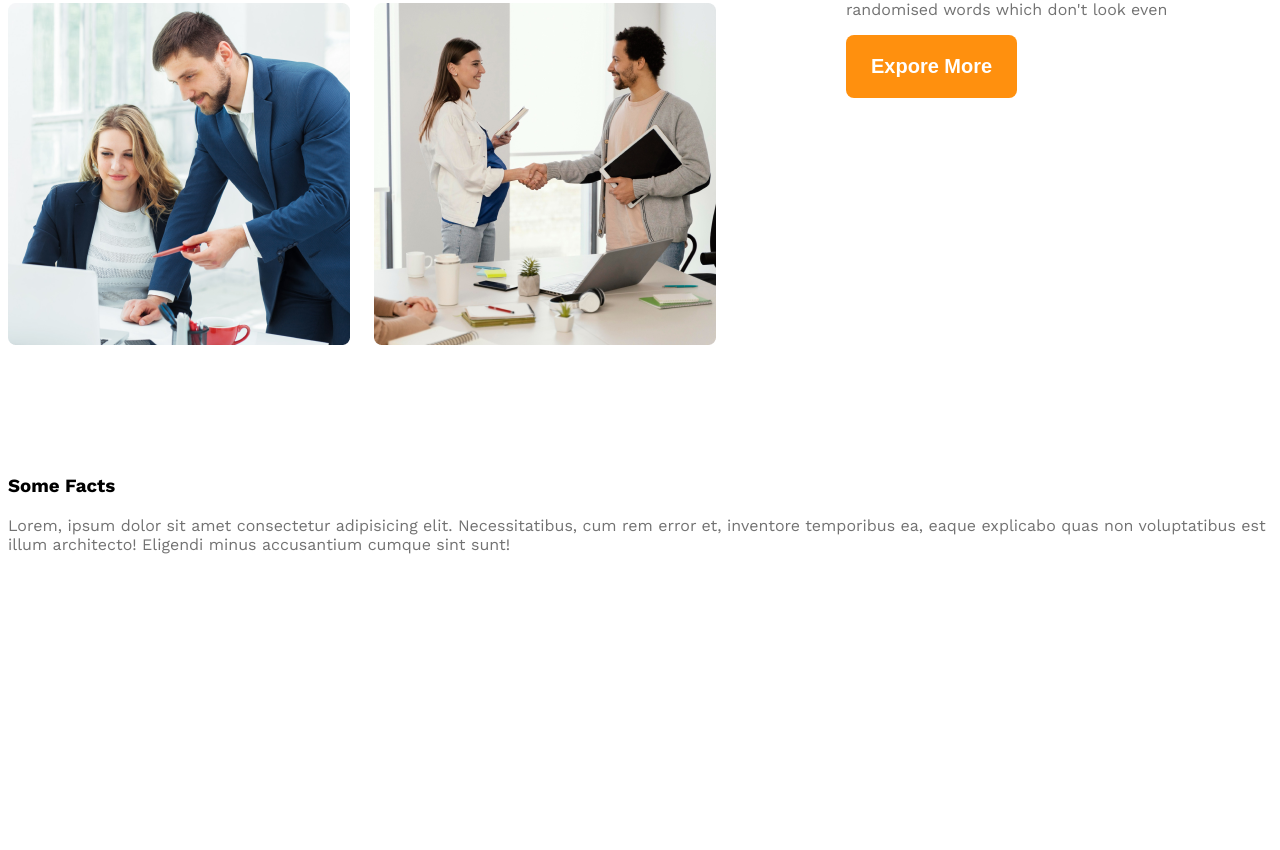
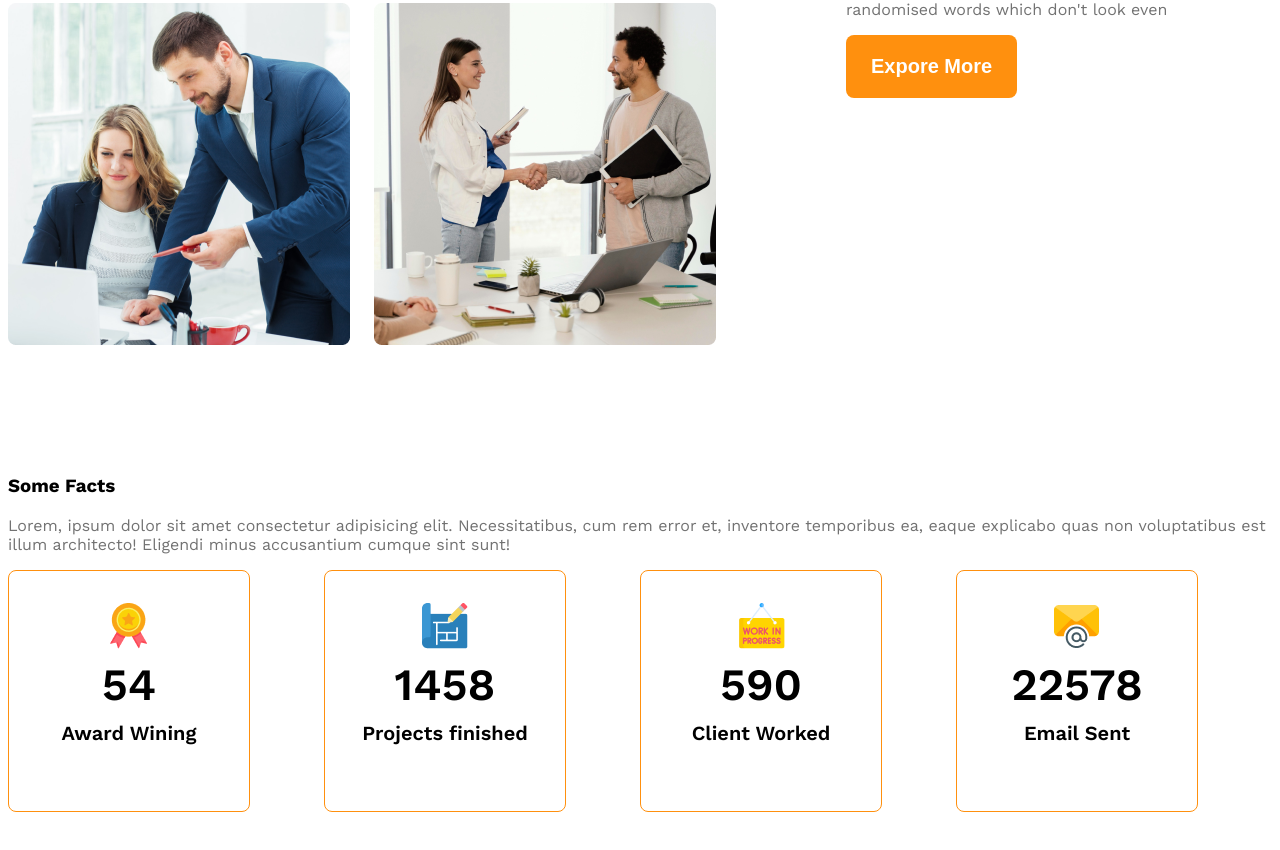
Before and after one commit to humaeidmansur/g3-architects-resources, a plain HTML site: page index.html in a window 1280 px wide. Shown: the part 1619-2469 px from the top of the page. Before the commit the page ends 2303 px from the top, so only its background shows below. Drawn offline with nearby package versions, Linux system fonts and the light colour scheme.

Commit message:
fact card feature added

```diff
--- a/index.html
+++ b/index.html
@@ -92,6 +92,47 @@
 <p class="text-light-gray">Lorem, ipsum dolor sit amet consectetur adipisicing elit. Necessitatibus, cum rem error et, inventore temporibus ea, eaque explicabo quas non voluptatibus est illum architecto!
     Eligendi minus accusantium cumque sint sunt!</p>
 
+    <div class="facts-container">
+
+
+  <div class="fact display-flex">
+
+  <div>
+    <img src="images/icons/ribon.png" alt="" class="fact-icon">
+    <h4 class="fact-number">54</h4>
+    <h5 class="fact-name">Award Wining</h5>
+  </div>
+
+  </div>
+
+  <div class="fact display-flex">
+    <div>
+    <img src="images/icons/projects.png" alt="" class="fact-icon">
+    <h4 class="fact-number">1458</h4>
+    <h5 class="fact-name">Projects finished</h5>
+    </div>
+  </div>
+
+  <div class="fact display-flex">
+   <div>
+
+
+    <img src="images/icons/customers.png" alt="" class="fact-icon">
+    <h4 class="fact-number">590</h4>
+    <h5 class="fact-name">Client Worked</h5>
+
+   </div>
+  </div>
+
+  <div class="fact display-flex">
+    <div>
+    <img src="images/icons/email.png" alt="" class="fact-icon">
+    <h4 class="fact-number">22578</h4>
+    <h5 class="fact-name">Email Sent</h5>
+    </div>
+  </div>
+    </div>
+
 </section>
 
         <!--Some facts-->
--- a/style/architect.css
+++ b/style/architect.css
@@ -26,6 +26,11 @@ main{                       /*IMPORTANT*/
 
 main > section{
  margin-top: 130px;
+}
+
+.section-title{
+    font-size:2.8 rem;
+    font-weight: 700;
 }
 
 /*dark 02*/
@@ -116,12 +121,39 @@ font-weight:500;
     max-width:530px;
 }
 
-.features-title{
-    font-size:2.8 rem;
-    font-weight: 700;
-}
+
 #quick {
     font-weight:500;
+}
+/*some fact related style*/
+
+.facts-container{
+    display:grid;
+    grid-template-columns: repeat(4, 1fr);
+}
+
+.fact{
+    border: 1px solid #FF900E;
+    width:240px;
+    height:240px;
+    border-radius:8px;
+    align-items: center;
+    justify-content: center;
+    text-align: center;
+}
+.fact-name{
+    font-weight: 600;
+    font-size: 1.25rem;
+    margin-top:10px;
+}
+.fact-number{
+    font-size: 2.8rem;
+    font-weight: 600;
+    margin-top:5px;
+    margin-bottom:10px;
+}
+.fact-description{
+    max-width: 540px;
 }
 
 /*Responsive*/
@@ -138,3 +170,13 @@ font-weight:500;
     margin-left:20px;
 }
 }
+/*medium size screen*/
+@media screen and (min-width: 576px) and (max-width:992px) {
+    .team{
+        flex-direction:column;
+    }
+
+    .our-features{
+    margin-left:50px auto;
+}
+}
```
